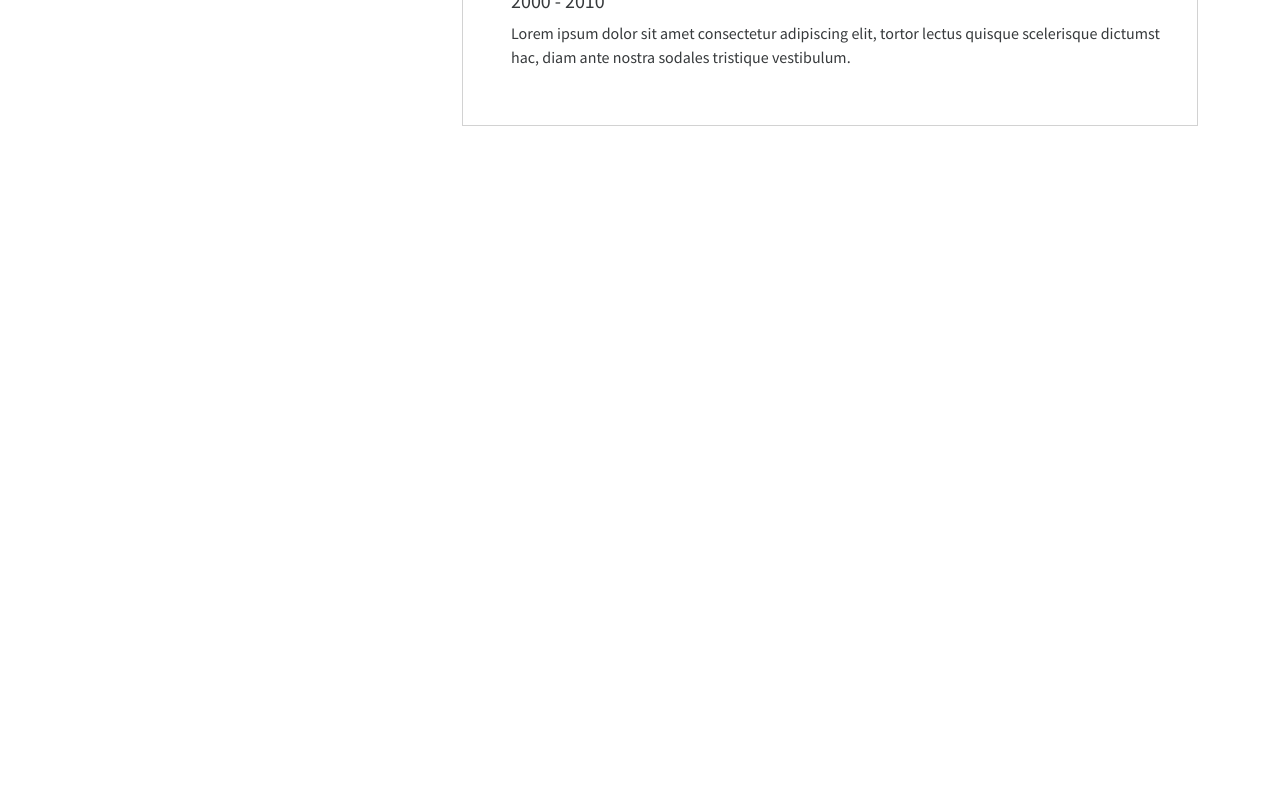
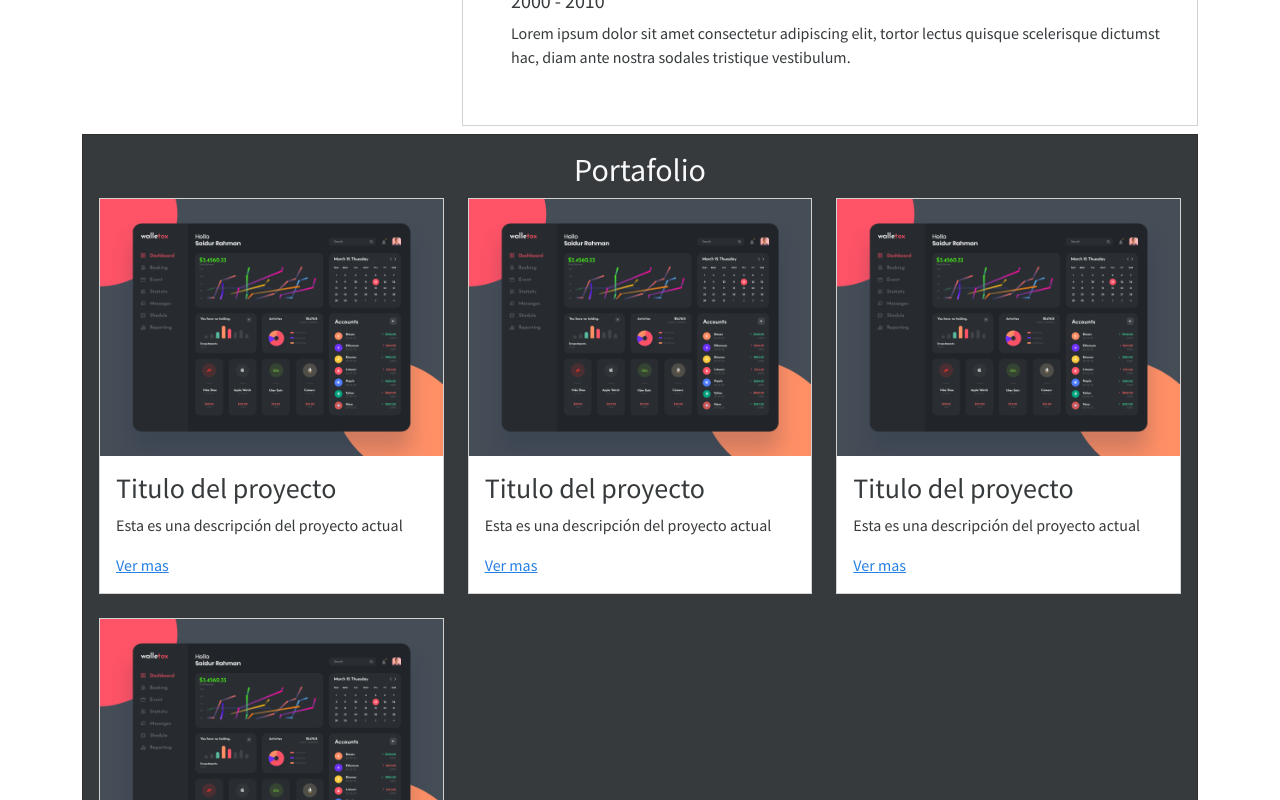
Before and after one commit to DuvanCorrea/My-portfolio, a Next.js app: page / in a window 1280 px wide. Shown: the part 1060-1860 px from the top of the page. Before the commit the page ends 1218 px from the top, so only its background shows below. Built offline with nearby package versions, Linux system fonts and the light colour scheme.

Commit message:
cartas de los proyectos

```diff
--- a/components/Portfolio.js
+++ b/components/Portfolio.js
@@ -0,0 +1,28 @@
+import { proyects } from "../dataProfiles";
+import Proyect from "./proyect";
+
+const Portfolio = () => {
+    return (
+        <>
+            <div className="row">
+                <div className="col-md-12">
+                    <div className="card card-body bg-dark">
+
+                        <h2 className="text-center text-light">Portafolio</h2>
+
+                        <div className="row">
+                            {proyects.map(({ title, img, description, url }, i) => {
+                                return (
+                                    <Proyect title={title} img={img} description={description} url={url} />
+                                )
+                            })}
+                        </div>
+
+                    </div>
+                </div>
+            </div>
+        </>
+    )
+}
+
+export default Portfolio;
--- /dev/null
+++ b/components/Proyect.js
@@ -0,0 +1,20 @@
+const Proyect = ({ title, img, description, url }) => {
+    return (
+        <>
+            <div className="col-md-4 pb-4 h-100">
+                <div className="card">
+                    <div className="overflow">
+                        <img src={img} alt="" className="card-img-top" />
+                    </div>
+                    <div className="card-body">
+                        <h3>{title}</h3>
+                        <p>{description}</p>
+                        <a href={url}>Ver mas</a>
+                    </div>
+                </div>
+            </div>
+        </>
+    )
+}
+
+export default Proyect;
--- a/dataProfiles.js
+++ b/dataProfiles.js
@@ -16,3 +16,11 @@ export const experiences = [
     { nameExp: "EXPERIENCIA 4", description: "Lorem ipsum dolor sit amet consectetur adipiscing elit, tortor lectus quisque scelerisque dictumst hac, diam ante nostra sodales tristique vestibulum.", time: "2000 - 2010" },
     { nameExp: "EXPERIENCIA 5", description: "Lorem ipsum dolor sit amet consectetur adipiscing elit, tortor lectus quisque scelerisque dictumst hac, diam ante nostra sodales tristique vestibulum.", time: "2000 - 2010" }
 ]
+
+// mis proyectos
+export const proyects = [
+    { title: "Titulo del proyecto", img: "/images/portfolio1.png", description: "Esta es una descripción del proyecto actual", url: "#" },
+    { title: "Titulo del proyecto", img: "/images/portfolio1.png", description: "Esta es una descripción del proyecto actual", url: "#" },
+    { title: "Titulo del proyecto", img: "/images/portfolio1.png", description: "Esta es una descripción del proyecto actual", url: "#" },
+    { title: "Titulo del proyecto", img: "/images/portfolio1.png", description: "Esta es una descripción del proyecto actual", url: "#" }
+]
--- /dev/null
+++ b/globalCss.css
@@ -0,0 +1,13 @@
+.overflow {
+    height: 50%;
+    overflow: hidden;
+}
+
+.overflow .card-img-top{
+    transform: scale(1);
+    transition: all 0.3s ease-in-out;
+}
+
+.overflow .card-img-top:hover{
+    transform: scale(1.5);
+}
--- a/pages/_app.js
+++ b/pages/_app.js
@@ -1,4 +1,5 @@
 import "bootswatch/dist/cosmo/bootstrap.min.css"
+import "../globalCss.css"
 
 function MyApp({ Component, pageProps }) {
     return <Component {...pageProps} />
--- a/pages/index.js
+++ b/pages/index.js
@@ -1,11 +1,13 @@
 import Header from "../components/Header"
 import Layout from "../components/Layout"
+import Portfolio from "../components/Portfolio";
 import Summary from "../components/Summary"
 
 const Index = () => (
     <Layout>
         <Header />
-        <Summary/>
+        <Summary />
+        <Portfolio />
     </Layout>
 )
 
```
Also changed, not shown: public/images/portfolio1.png (added).
